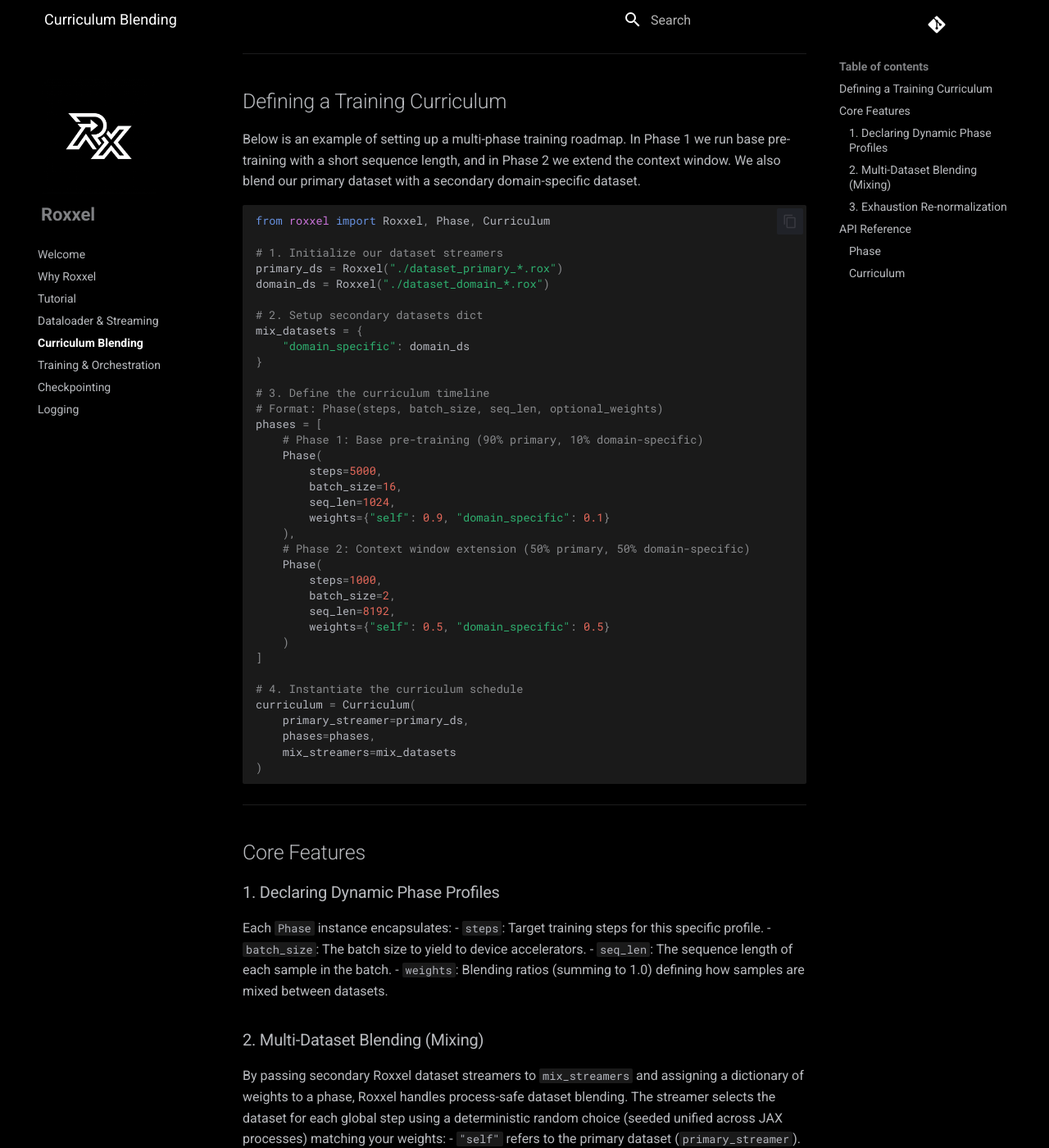
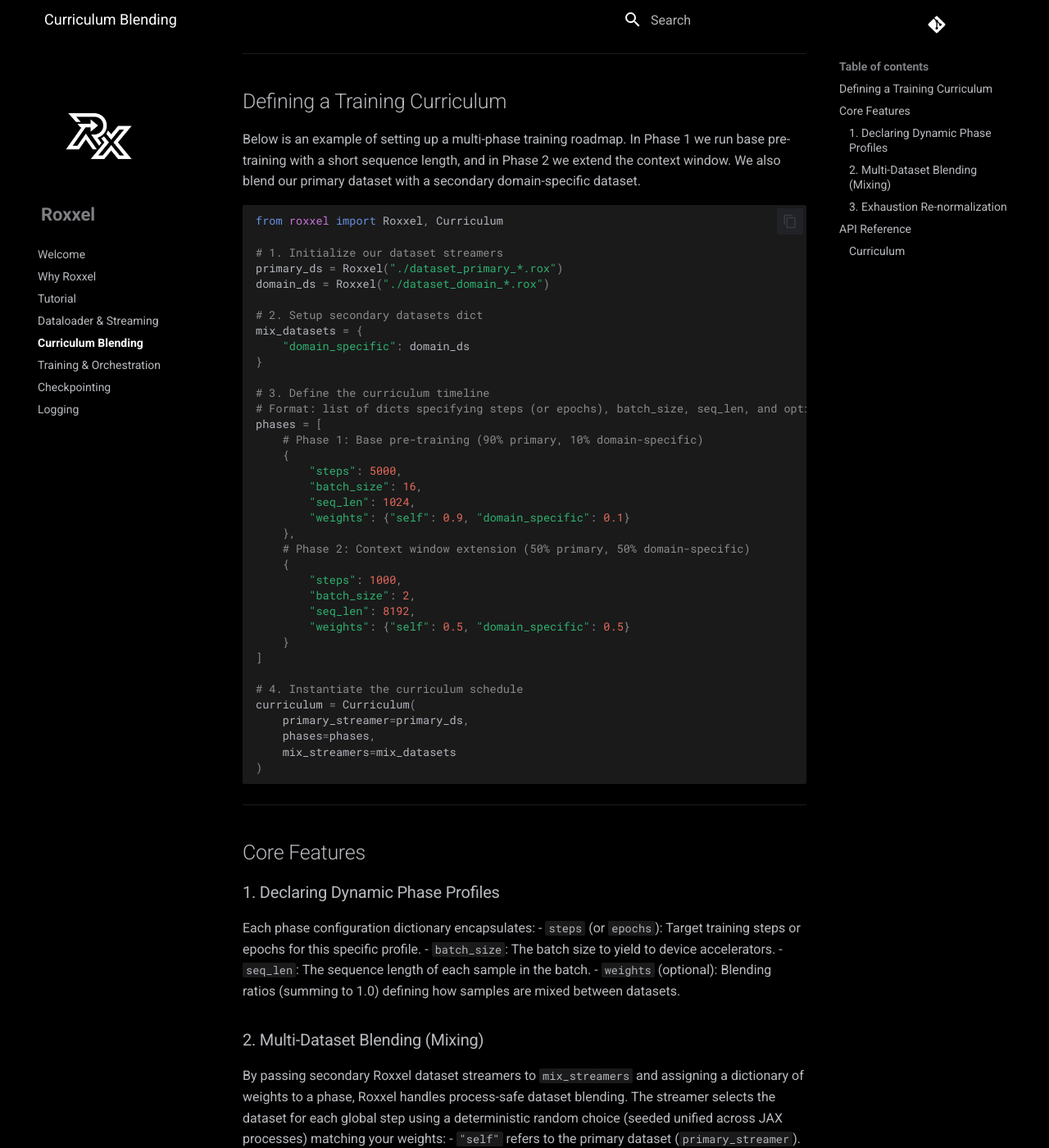
Before and after one commit to anon160/Roxxel, an MkDocs documentation site: the page built from docs/curriculum.md, in a window 1280 px wide and 1400 px high, scrolled down 309 px. Shown: the whole window at 82% size. Built offline with MkDocs 1.6.1 and Material for MkDocs 9.7.7, drawn with Linux system fonts in a browser that asks for light colours; comment, search, counter and statistics services are not loaded; some of the changed text lies outside the part shown.

Commit message:
docs: remove mentions of Phase class and update examples to use dictionary-driven configs

````diff
--- a/docs/curriculum.md
+++ b/docs/curriculum.md
@@ -2,7 +2,7 @@
 
 Curriculum learning is an effective technique for training large language models (LLMs) and sequence models (like State Space Models or Transformers). By starting with short sequences and small batch sizes and progressively shifting to longer contexts and larger batch sizes, you optimize computational efficiency and stabilize early training.
 
-Roxxel provides first-class support for multi-phase curriculum schedules and dataset blending natively using `Phase` and `Curriculum` abstractions.
+Roxxel provides first-class support for multi-phase curriculum schedules and dataset blending natively using the `Curriculum` abstraction.
 
 ---
 
@@ -11,7 +11,7 @@
 Below is an example of setting up a multi-phase training roadmap. In Phase 1 we run base pre-training with a short sequence length, and in Phase 2 we extend the context window. We also blend our primary dataset with a secondary domain-specific dataset.
 
 ```python
-from roxxel import Roxxel, Phase, Curriculum
+from roxxel import Roxxel, Curriculum
 
 # 1. Initialize our dataset streamers
 primary_ds = Roxxel("./dataset_primary_*.rox")
@@ -23,22 +23,22 @@
 }
 
 # 3. Define the curriculum timeline
-# Format: Phase(steps, batch_size, seq_len, optional_weights)
+# Format: list of dicts specifying steps (or epochs), batch_size, seq_len, and optional weights
 phases = [
     # Phase 1: Base pre-training (90% primary, 10% domain-specific)
-    Phase(
-        steps=5000,
-        batch_size=16,
-        seq_len=1024,
-        weights={"self": 0.9, "domain_specific": 0.1}
-    ),
+    {
+        "steps": 5000,
+        "batch_size": 16,
+        "seq_len": 1024,
+        "weights": {"self": 0.9, "domain_specific": 0.1}
+    },
     # Phase 2: Context window extension (50% primary, 50% domain-specific)
-    Phase(
-        steps=1000,
-        batch_size=2,
-        seq_len=8192,
-        weights={"self": 0.5, "domain_specific": 0.5}
-    )
+    {
+        "steps": 1000,
+        "batch_size": 2,
+        "seq_len": 8192,
+        "weights": {"self": 0.5, "domain_specific": 0.5}
+    }
 ]
 
 # 4. Instantiate the curriculum schedule
@@ -54,11 +54,11 @@
 ## Core Features
 
 ### 1. Declaring Dynamic Phase Profiles
-Each `Phase` instance encapsulates:
-- `steps`: Target training steps for this specific profile.
+Each phase configuration dictionary encapsulates:
+- `steps` (or `epochs`): Target training steps or epochs for this specific profile.
 - `batch_size`: The batch size to yield to device accelerators.
 - `seq_len`: The sequence length of each sample in the batch.
-- `weights`: Blending ratios (summing to 1.0) defining how samples are mixed between datasets.
+- `weights` (optional): Blending ratios (summing to 1.0) defining how samples are mixed between datasets.
 
 ### 2. Multi-Dataset Blending (Mixing)
 By passing secondary Roxxel dataset streamers to `mix_streamers` and assigning a dictionary of weights to a phase, Roxxel handles process-safe dataset blending. The streamer selects the dataset for each global step using a deterministic random choice (seeded unified across JAX processes) matching your weights:
@@ -72,11 +72,7 @@
 
 ## API Reference
 
-### Phase
-::: roxxel.trainer.Phase
-    options:
-      show_root_heading: true
-      heading_level: 3
+
 
 ### Curriculum
 ::: roxxel.trainer.Curriculum
````
Also changed, not shown: DEVELOPMENT.md (+1 -1 lines), README.md (+3 -3 lines), docs/trainer.md (+2 -2 lines), docs/tutorial.md (+5 -5 lines).
